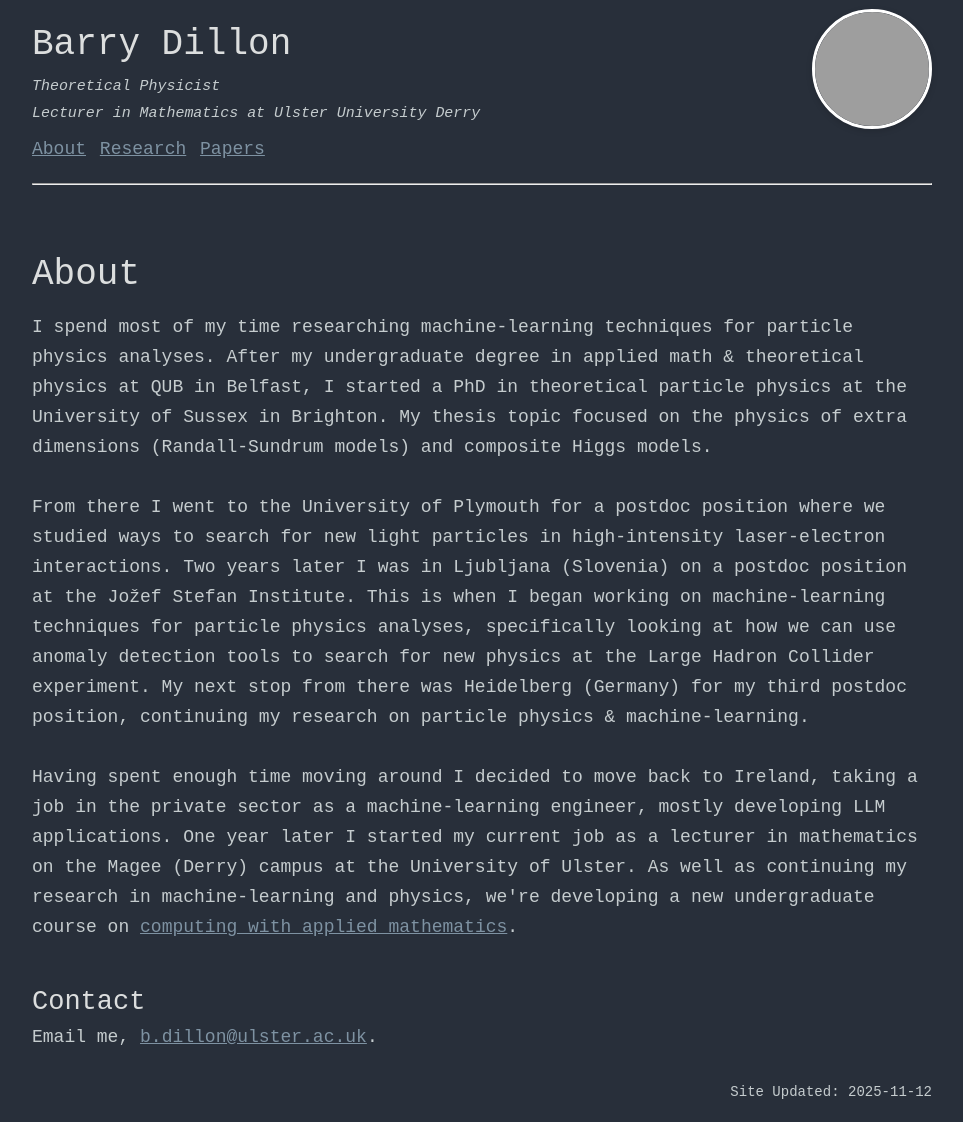
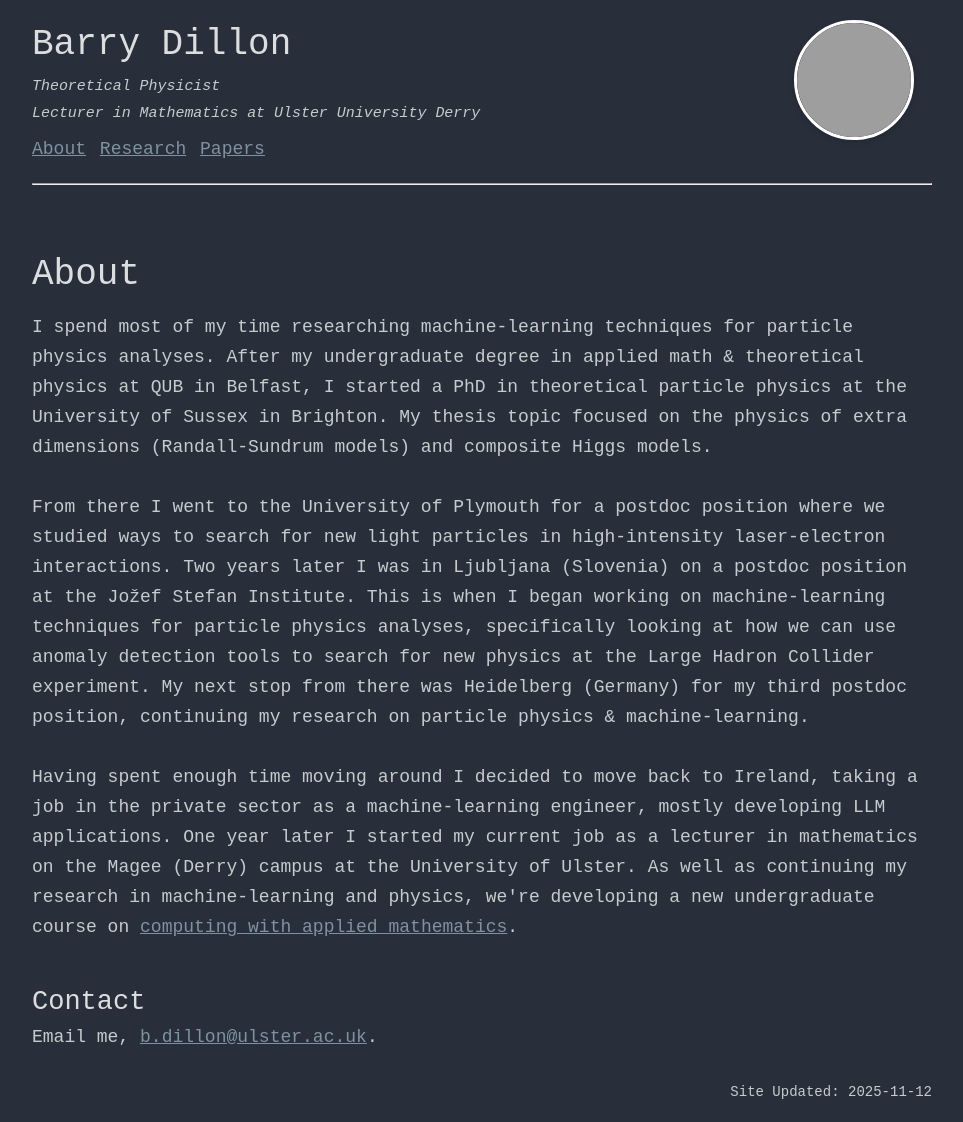
Before and after one commit to bmdillon/bmdillon.github.io, a Jekyll site: the page built from index.md, in a window 1280 px wide. Shown: the whole page, without its empty margins (158-1121 px from the left). Built offline with Jekyll 4.4.1, drawn with Linux system fonts in a browser that asks for light colours; grey boxes are pictures that could not be loaded.

Commit message:
Update styles.scss

```diff
--- a/assets/css/styles.scss
+++ b/assets/css/styles.scss
@@ -29,8 +29,8 @@
 
 .header-photo {
   position: absolute;
-  top: 0.5rem;
-  right: 0;
+  top: 1.1rem;
+  right: 1rem;
   width: 120px;
   height: 120px;
   border-radius: 50%;
```
